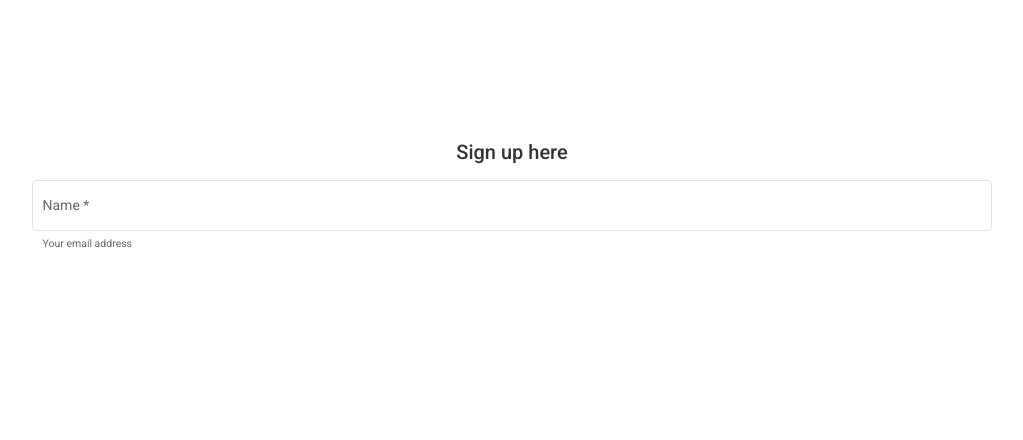
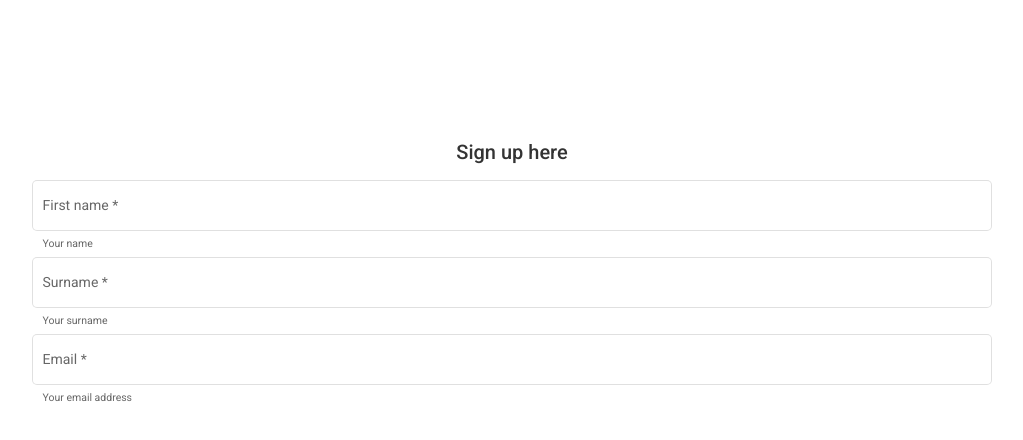
Before and after one commit to reposman33/Fedex-coding-challenge, an Angular app: page / in a window 1280 px wide. Shown: the top 440 px of the page, without its empty margins (128-1151 px from the left). Built offline with nearby package versions, Linux system fonts and the light colour scheme.

Commit message:
Add fields for firstName, lastName, email and password + validation.

```diff
--- a/src/app/app.component.html
+++ b/src/app/app.component.html
@@ -2,9 +2,21 @@
 
 	<h2>Sign up here</h2>
 	<mat-form-field appearance="outline" class="signInForm">
-		<mat-label>Name</mat-label>
-		<input matInput [formControl]="email" required>
+		<mat-label>First name</mat-label>
+		<input matInput [formControl]="firstName">
+		<mat-hint>Your name</mat-hint>
+		<mat-error *ngIf="firstName.invalid">{{getFirstNameErrorMessage()}}</mat-error>
+	</mat-form-field>
+	<mat-form-field appearance="outline" class="signInForm">
+		<mat-label>Surname</mat-label>
+		<input matInput [formControl]="lastName">
+		<mat-hint>Your surname</mat-hint>
+		<mat-error *ngIf="lastName.invalid">{{getLastNameErrorMessage()}}</mat-error>
+	</mat-form-field>
+	<mat-form-field appearance="outline" class="signInForm">
+		<mat-label>Email</mat-label>
+		<input matInput [formControl]="email">
 		<mat-hint>Your email address</mat-hint>
-		<mat-error *ngIf="email.invalid">{{getErrorMessage()}}</mat-error>
+		<mat-error *ngIf="email.invalid">{{getEmailErrorMessage()}}</mat-error>
 	</mat-form-field>
 </div>
--- a/src/app/app.component.ts
+++ b/src/app/app.component.ts
@@ -7,18 +7,38 @@ import { FormControl, Validators } from "@angular/forms";
 })
 export class AppComponent {
 	title = 'signup-form';
-	email = new FormControl("", [Validators.required, Validators.email]);
+	firstName = new FormControl("", [Validators.required]);
+	lastName = new FormControl("", [Validators.required]);
+	email = new FormControl("", [Validators.required]);
+	password = new FormControl("", [Validators.required]);
 
-	getErrorMessage() {
-		console.log(this.email.hasError('email'))
-		return this.email.hasError('email')
+	getFirstNameErrorMessage() {
+		console.log(this.firstName)
+		return this.firstName.touched && this.firstName.hasError('required')
+			? "Please enter your first name"
+			: "";
+	}
+
+	getLastNameErrorMessage() {
+		console.log(this.lastName)
+		return this.lastName.touched && this.lastName.hasError('required')
+			? "Please enter your surname"
+			: "";
+	}
+
+	getEmailErrorMessage() {
+		console.log(this.email)
+		return this.email.touched && this.email.hasError('email')
 			? 'Not a valid email'
-			: this.email.hasError('required')
+			: this.email.touched && this.email.hasError('required')
 				? "Please enter a valid email address"
 				: "";
 	}
 
-	validateEmail = (emailAddress: FormControl) => {
-		return { invalidEmail: "email address invalid" }
+	getPasswordErrorMessage() {
+		console.log(this.password)
+		return this.password.touched && this.password.hasError('required')
+			? "Please enter your password"
+			: "";
 	}
 }
```
